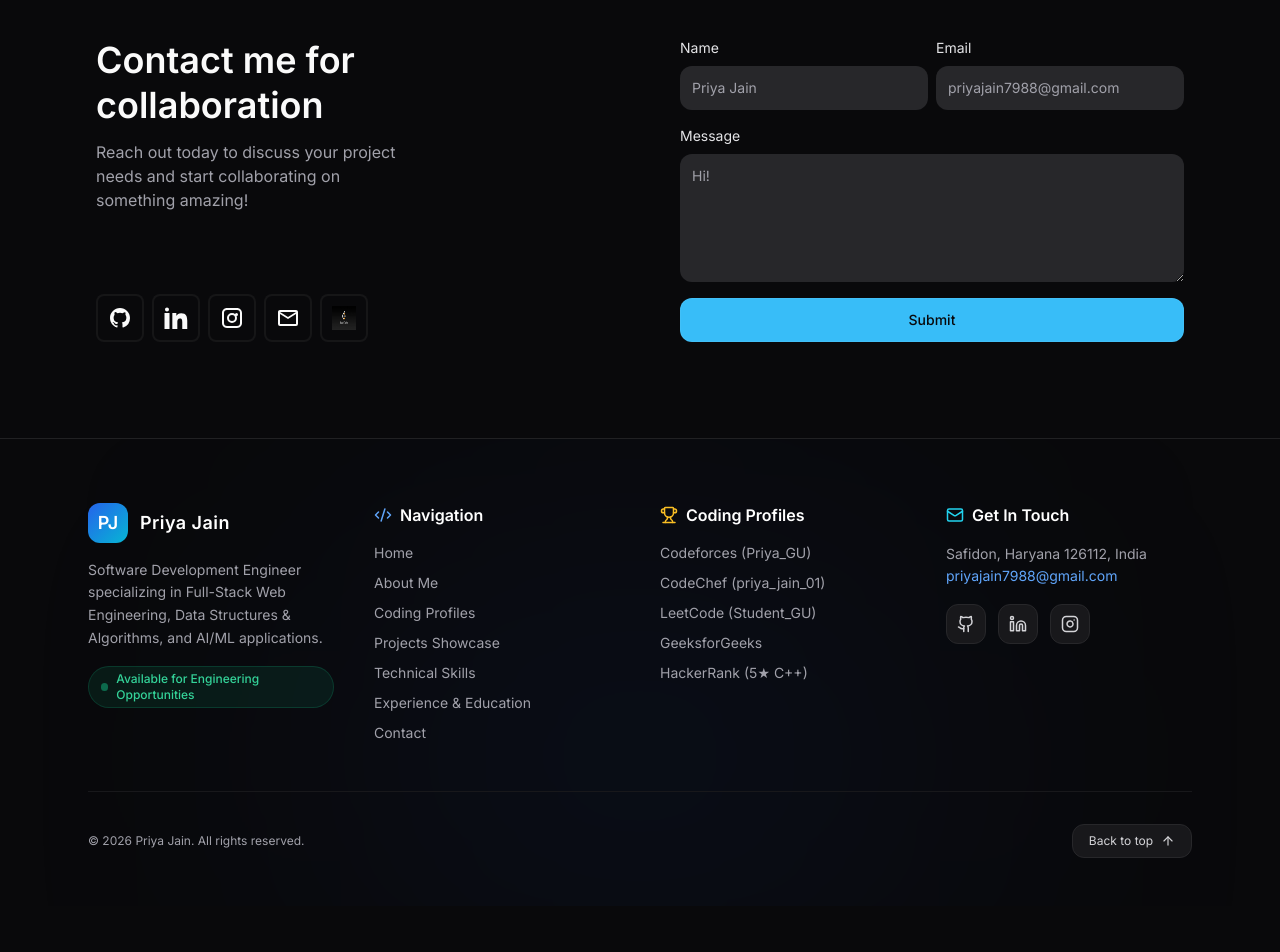
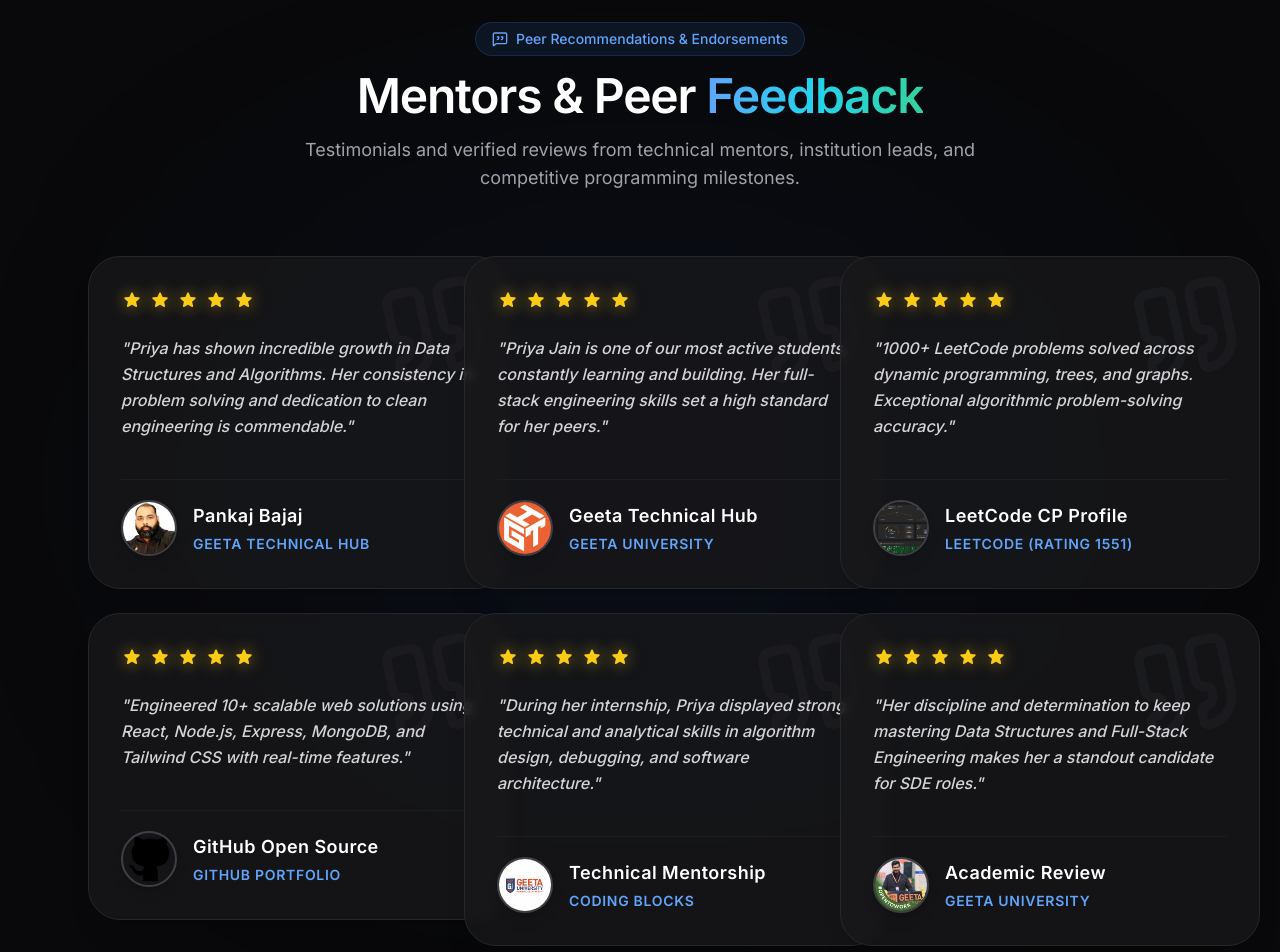
Before and after one commit to PJain7988/Portfolio, a React (Vite) app: page / in a window 1280 px wide. Shown: the part 9580-10532 px from the top of the page. Before the commit the page ends 10486 px from the top, so only its background shows below. Built offline with nearby package versions, Linux system fonts and the light colour scheme; no server answers.

Commit message:
Add testimonials review cards grid and engineering principles cards

```diff
--- a/src/components/Review.jsx
+++ b/src/components/Review.jsx
@@ -1,15 +1,12 @@
 import React from 'react';
 import ReviewCard from './ReviewCard';
-import gsap from 'gsap';
-import { ScrollTrigger } from 'gsap/ScrollTrigger';
-import { useGSAP } from '@gsap/react';
-
-gsap.registerPlugin(ScrollTrigger);
+import { motion } from 'framer-motion';
+import { MessageSquareQuote, Star } from 'lucide-react';
 
 const reviews = [
   {
     content:
-      'Priya has shown incredible growth in Data Structures and Algorithms. Her consistency in the 100DaysOfCode challenge is commendable.',
+      'Priya has shown incredible growth in Data Structures and Algorithms. Her consistency in problem solving and dedication to clean engineering is commendable.',
     name: 'Pankaj Bajaj',
     imgSrc: '/images/pankaj-bajaj.jpeg',
     company: 'Geeta Technical Hub',
@@ -17,40 +14,40 @@ const reviews = [
   },
   {
     content:
-      'Priya Jain is one of our most active students, constantly learning and building. Her dedication and skills are a great example for others.',
+      'Priya Jain is one of our most active students, constantly learning and building. Her full-stack engineering skills set a high standard for her peers.',
     name: 'Geeta Technical Hub',
     imgSrc: '/images/GTH.jpeg',
     company: 'Geeta University',
-    rating: 4,
-  },
-  {
-    content:
-      'Solved 500+ LeetCode problems across all levels. Excellent understanding of recursion, trees, dynamic programming, and problem-solving.',
-    name: 'LeetCode Journey',
-    imgSrc: '/images/leetcode.jpeg',
-    company: 'LeetCode',
     rating: 5,
   },
   {
     content:
-      'Created 10+ high-quality projects using C++, JavaScript, React, HTML, and CSS including a portfolio, e-commerce UI, and task tracker.',
-    name: 'Projects Showcase',
-    imgSrc: '/images/git.png',
-    company: 'GitHub',
-    rating: 4,
+      '1000+ LeetCode problems solved across dynamic programming, trees, and graphs. Exceptional algorithmic problem-solving accuracy.',
+    name: 'LeetCode CP Profile',
+    imgSrc: '/images/leetcodeprofile.jpg',
+    company: 'LeetCode (Rating 1551)',
+    rating: 5,
   },
   {
     content:
-      'During her internship, Priya displayed strong technical and analytical skills in C++, debugging, and problem-solving on real-world tasks.',
-    name: 'Internship Review',
-    imgSrc: '/images/GU.jpeg',
-    company: 'Coding Blocks',
-    rating: 4,
+      'Engineered 10+ scalable web solutions using React, Node.js, Express, MongoDB, and Tailwind CSS with real-time features.',
+    name: 'GitHub Open Source',
+    imgSrc: '/images/git.png',
+    company: 'GitHub Portfolio',
+    rating: 5,
   },
   {
     content:
-      'Her discipline and determination to keep up with DSA and Web Development is what makes her stand out among her peers.',
-    name: 'Mentor Feedback',
+      'During her internship, Priya displayed strong technical and analytical skills in algorithm design, debugging, and software architecture.',
+    name: 'Technical Mentorship',
+    imgSrc: '/images/GU.jpeg',
+    company: 'Coding Blocks',
+    rating: 5,
+  },
+  {
+    content:
+      'Her discipline and determination to keep mastering Data Structures and Full-Stack Engineering makes her a standout candidate for SDE roles.',
+    name: 'Academic Review',
     imgSrc: '/images/aakash.jpeg',
     company: 'Geeta University',
     rating: 5,
@@ -58,36 +55,54 @@ const reviews = [
 ];
 
 const Review = () => {
-  useGSAP(() => {
-    gsap.to('.scrub-slide', {
-      x: '-1000',
-      scrollTrigger: {
-        trigger: '.scrub-slide',
-        start: '-200% 80%',
-        end: '400% 80%',
-        scrub: true,
-      },
-    });
-  }, []);
+  return (
+    <section id="reviews" className="py-20 bg-zinc-950 relative overflow-hidden">
+      {/* Background glow */}
+      <div className="absolute top-1/2 left-1/2 -translate-x-1/2 -translate-y-1/2 w-[700px] h-[350px] bg-blue-600/10 rounded-full blur-[160px] pointer-events-none"></div>
 
-  return (
-    <section id="reviews" className="section overflow-hidden py-20 bg-[#111]">
-      <div className="container max-w-7xl mx-auto px-6">
-        <h2 className="text-3xl md:text-5xl font-bold text-center mb-16 text-white reveal-up">
-          What <span className="text-transparent bg-clip-text bg-gradient-to-r from-blue-400 to-cyan-400">Others Say</span>
+      <div className="max-w-6xl mx-auto px-6 relative z-10">
+
+        {/* Section Header */}
+        <motion.div
+          initial={{ opacity: 0, y: 20 }}
+          whileInView={{ opacity: 1, y: 0 }}
+          viewport={{ once: true }}
+          transition={{ duration: 0.6 }}
+          className="text-center max-w-3xl mx-auto mb-16"
+        >
+          <div className="inline-flex items-center gap-2 px-4 py-1.5 rounded-full bg-blue-500/10 border border-blue-500/20 text-blue-400 text-sm font-medium mb-4">
+            <MessageSquareQuote size={16} />
+            <span>Peer Recommendations & Endorsements</span>
+          </div>
+          <h2 className="text-3xl md:text-5xl font-black text-white tracking-tight mb-4">
+            Mentors & Peer <span className="text-transparent bg-clip-text bg-gradient-to-r from-blue-400 via-cyan-400 to-emerald-400">Feedback</span>
           </h2>
-        <div className="scrub-slide flex gap-8 w-fit flex-nowrap px-2 pb-10">
+          <p className="text-zinc-400 text-base md:text-lg">
+            Testimonials and verified reviews from technical mentors, institution leads, and competitive programming milestones.
+          </p>
+        </motion.div>
+
+        {/* Reviews Grid */}
+        <div className="grid md:grid-cols-2 lg:grid-cols-3 gap-6">
           {reviews.map(({ content, name, imgSrc, company, rating }, key) => (
+            <motion.div
+              key={key}
+              initial={{ opacity: 0, y: 20 }}
+              whileInView={{ opacity: 1, y: 0 }}
+              viewport={{ once: true }}
+              transition={{ duration: 0.5, delay: key * 0.08 }}
+            >
               <ReviewCard
-              key={key}
                 name={name}
                 imgSrc={imgSrc}
                 company={company}
                 content={content}
                 rating={rating}
               />
+            </motion.div>
           ))}
         </div>
+
       </div>
     </section>
   );
--- a/src/pages/HomePage.jsx
+++ b/src/pages/HomePage.jsx
@@ -4,6 +4,7 @@ import About from "../components/About";
 import Project from "../components/Project";
 import Skill from "../components/Skill";
 import CodingAchievements from "../components/CodingAchievements";
+import Review from "../components/Review";
 import Contact from "../components/Contact";
 import Education from "../components/Education";
 import Internship from "../components/Internship";
@@ -18,6 +19,7 @@ const HomePage = () => {
             <Skill />
             <Internship />
             <Education />
+            <Review />
             <Contact />
         </main>
     );
--- a/src/pages/SkillsPage.jsx
+++ b/src/pages/SkillsPage.jsx
@@ -1,18 +1,17 @@
-import React, { useState } from "react";
-import Skill from "../components/Skill";
+import React from "react";
 import SkillCard from "../components/SkillCard";
 import { motion } from "framer-motion";
-import { Cpu, Terminal, Globe, Brain, Database, Wrench } from "lucide-react";
+import { Cpu, Terminal, Globe, Brain, Database, Wrench, ShieldCheck, Code2, Zap, Layers } from "lucide-react";
 
 const skillCategories = [
   {
     title: "Programming Languages",
     icon: <Terminal className="text-blue-400" size={20} />,
     items: [
-      { imgSrc: '/images/cpp.png', label: 'C++', desc: 'Primary Competitive Language' },
+      { imgSrc: '/images/cpp.png', label: 'C++', desc: 'Primary Competitive Language (5★ HackerRank)' },
       { imgSrc: '/images/java.png', label: 'Java', desc: 'Object-Oriented Programming' },
-      { imgSrc: '/images/python.png', label: 'Python', desc: 'AI/ML & Automation' },
-      { imgSrc: '/images/javascript.svg', label: 'JavaScript (ES6+)', desc: 'Web & Async Logic' },
+      { imgSrc: '/images/python.png', label: 'Python', desc: 'AI/ML & Data Analysis' },
+      { imgSrc: '/images/javascript.svg', label: 'JavaScript (ES6+)', desc: 'Async & Frontend Logic' },
       { imgSrc: '/images/sql.png', label: 'SQL', desc: 'Relational Database Queries' }
     ]
   },
@@ -20,48 +19,71 @@ const skillCategories = [
     title: "Web Engineering & Frameworks",
     icon: <Globe className="text-cyan-400" size={20} />,
     items: [
-      { imgSrc: '/images/react.svg', label: 'React.js', desc: 'Frontend UI Components' },
-      { imgSrc: '/images/nodejs.svg', label: 'Node.js', desc: 'Backend Runtime' },
-      { imgSrc: '/images/expressjs.svg', label: 'Express.js', desc: 'RESTful Server APIs' },
-      { imgSrc: '/images/mongodb.svg', label: 'MongoDB', desc: 'NoSQL Cloud Database' },
-      { imgSrc: '/images/tailwindcss.svg', label: 'Tailwind CSS', desc: 'Modern Styling' },
-      { imgSrc: '/images/html5.png', label: 'HTML5', desc: 'Semantic Structure' },
-      { imgSrc: '/images/css3.svg', label: 'CSS3', desc: 'Responsive Design' },
-      { imgSrc: '/images/bootstrap.png', label: 'Bootstrap', desc: 'UI Framework' }
+      { imgSrc: '/images/react.svg', label: 'React.js', desc: 'Frontend Component Architecture' },
+      { imgSrc: '/images/nodejs.svg', label: 'Node.js', desc: 'Backend Event-Driven Runtime' },
+      { imgSrc: '/images/expressjs.svg', label: 'Express.js', desc: 'RESTful Server Middleware' },
+      { imgSrc: '/images/mongodb.svg', label: 'MongoDB', desc: 'NoSQL Document Store' },
+      { imgSrc: '/images/tailwindcss.svg', label: 'Tailwind CSS', desc: 'Modern Utility Styling' },
+      { imgSrc: '/images/html5.png', label: 'HTML5', desc: 'Semantic Structure & Accessibility' },
+      { imgSrc: '/images/css3.svg', label: 'CSS3', desc: 'Flexbox, Grid & Animations' },
+      { imgSrc: '/images/bootstrap.png', label: 'Bootstrap', desc: 'Responsive Grid UI' }
     ]
   },
   {
     title: "AI, ML & Data Science",
     icon: <Brain className="text-emerald-400" size={20} />,
     items: [
-      { imgSrc: '/images/ai-icon.svg', label: 'Machine Learning', desc: 'Predictive Modeling' },
-      { imgSrc: '/images/ai-icon.svg', label: 'NLP', desc: 'Text Analysis' },
-      { imgSrc: '/images/ai-icon.svg', label: 'Computer Vision', desc: 'Image Processing' },
-      { imgSrc: 'https://cdn.jsdelivr.net/gh/devicons/devicon@latest/icons/numpy/numpy-original.svg', label: 'NumPy', desc: 'Numerical Computing' },
+      { imgSrc: '/images/ai-icon.svg', label: 'Machine Learning', desc: 'Classification & Regression Models' },
+      { imgSrc: '/images/ai-icon.svg', label: 'NLP', desc: 'Text Processing & Intent Parsing' },
+      { imgSrc: '/images/ai-icon.svg', label: 'Computer Vision', desc: 'Image Feature Extraction' },
+      { imgSrc: 'https://cdn.jsdelivr.net/gh/devicons/devicon@latest/icons/numpy/numpy-original.svg', label: 'NumPy', desc: 'Matrix Operations' },
       { imgSrc: 'https://cdn.jsdelivr.net/gh/devicons/devicon@latest/icons/pandas/pandas-original.svg', label: 'Pandas', desc: 'Data Wrangling' },
-      { imgSrc: 'https://upload.wikimedia.org/wikipedia/commons/0/05/Scikit_learn_logo_small.svg', label: 'Scikit-learn', desc: 'ML Algorithms' }
+      { imgSrc: 'https://upload.wikimedia.org/wikipedia/commons/0/05/Scikit_learn_logo_small.svg', label: 'Scikit-learn', desc: 'Predictive Algorithms' }
     ]
   },
   {
     title: "Core Computer Science",
     icon: <Database className="text-amber-400" size={20} />,
     items: [
-      { imgSrc: '/images/dsa.png', label: 'Data Structures & Algorithms', desc: '1000+ Problems Solved' },
-      { imgSrc: '/images/cs-icon.svg', label: 'OOPs', desc: 'Design Patterns' },
-      { imgSrc: '/images/cs-icon.svg', label: 'Operating Systems', desc: 'Process & Memory' },
-      { imgSrc: '/images/cs-icon.svg', label: 'DBMS', desc: 'Relational Database Schema' },
-      { imgSrc: '/images/cs-icon.svg', label: 'Computer Networks', desc: 'Protocols & Architecture' }
+      { imgSrc: '/images/dsa.png', label: 'Data Structures & Algorithms', desc: '1000+ LeetCode Problems Solved' },
+      { imgSrc: '/images/cs-icon.svg', label: 'OOPs', desc: 'Inheritance, Polymorphism & Abstraction' },
+      { imgSrc: '/images/cs-icon.svg', label: 'Operating Systems', desc: 'Process Control & Memory Sync' },
+      { imgSrc: '/images/cs-icon.svg', label: 'DBMS', desc: 'Relational Schemas & Normalization' },
+      { imgSrc: '/images/cs-icon.svg', label: 'Computer Networks', desc: 'TCP/IP, HTTP/HTTPS Protocols' }
     ]
   },
   {
     title: "Developer Tools & Environment",
     icon: <Wrench className="text-purple-400" size={20} />,
     items: [
-      { imgSrc: '/images/git.png', label: 'Git & GitHub', desc: 'Version Control' },
-      { imgSrc: 'https://cdn.jsdelivr.net/gh/devicons/devicon@latest/icons/vscode/vscode-original.svg', label: 'VS Code', desc: 'Primary IDE' },
-      { imgSrc: 'https://cdn.jsdelivr.net/gh/devicons/devicon@latest/icons/postman/postman-original.svg', label: 'Postman', desc: 'API Testing' },
-      { imgSrc: 'https://cdn.jsdelivr.net/gh/devicons/devicon@latest/icons/oracle/oracle-original.svg', label: 'Oracle SQL', desc: 'Database Enterprise' }
+      { imgSrc: '/images/git.png', label: 'Git & GitHub', desc: 'Branching, PRs & Version Control' },
+      { imgSrc: 'https://cdn.jsdelivr.net/gh/devicons/devicon@latest/icons/vscode/vscode-original.svg', label: 'VS Code', desc: 'Primary Development IDE' },
+      { imgSrc: 'https://cdn.jsdelivr.net/gh/devicons/devicon@latest/icons/postman/postman-original.svg', label: 'Postman', desc: 'API Endpoint Testing' },
+      { imgSrc: 'https://cdn.jsdelivr.net/gh/devicons/devicon@latest/icons/oracle/oracle-original.svg', label: 'Oracle SQL', desc: 'Enterprise Database Querying' }
     ]
+  }
+];
+
+const principles = [
+  {
+    icon: <Code2 className="text-blue-400" size={24} />,
+    title: "Clean Code Architecture",
+    description: "Writing maintainable, modular, and well-documented code adhering to industry design patterns."
+  },
+  {
+    icon: <Zap className="text-amber-400" size={24} />,
+    title: "Algorithmic Efficiency",
+    description: "Optimizing time and space complexity ($O(N \\log N)$, $O(N)$) for maximum computational performance."
+  },
+  {
+    icon: <Layers className="text-cyan-400" size={24} />,
+    title: "Scalable Full-Stack Design",
+    description: "Building robust MERN applications with secure REST APIs, JWT authentication, and responsive UIs."
+  },
+  {
+    icon: <ShieldCheck className="text-emerald-400" size={24} />,
+    title: "Continuous Learning",
+    description: "Consistently competing in contests on Codeforces, CodeChef, and LeetCode to sharpen problem solving."
   }
 ];
 
@@ -79,15 +101,35 @@ const SkillsPage = () => {
         >
           <div className="inline-flex items-center gap-2 px-4 py-1.5 rounded-full bg-blue-500/10 border border-blue-500/20 text-blue-400 text-sm font-medium mb-4">
             <Cpu size={16} />
-            <span>Technical Expertise Matrix</span>
+            <span>Technical Stack & Core Domain Competencies</span>
           </div>
           <h1 className="text-4xl md:text-6xl font-black tracking-tight mb-4">
-            Skills & <span className="text-transparent bg-clip-text bg-gradient-to-r from-blue-400 via-cyan-400 to-emerald-400">Tech Stack</span>
+            Skills & <span className="text-transparent bg-clip-text bg-gradient-to-r from-blue-400 via-cyan-400 to-emerald-400">Tech Matrix</span>
           </h1>
           <p className="text-zinc-400 text-base md:text-lg">
-            Languages, frameworks, database systems, and core computer science domains I work with daily.
+            Languages, frameworks, database systems, AI tools, and core computer science concepts I utilize to build software.
           </p>
         </motion.div>
+
+        {/* Engineering Philosophy Cards */}
+        <div className="grid md:grid-cols-2 lg:grid-cols-4 gap-6 mb-16">
+          {principles.map((item, idx) => (
+            <motion.div
+              key={idx}
+              initial={{ opacity: 0, y: 20 }}
+              whileInView={{ opacity: 1, y: 0 }}
+              viewport={{ once: true }}
+              transition={{ duration: 0.5, delay: idx * 0.1 }}
+              className="p-6 bg-zinc-900/80 border border-zinc-800 rounded-3xl backdrop-blur-xl hover:border-blue-500/40 transition-colors"
+            >
+              <div className="p-3 rounded-2xl bg-zinc-950 border border-zinc-800 w-fit mb-4">
+                {item.icon}
+              </div>
+              <h3 className="text-lg font-bold text-white mb-2">{item.title}</h3>
+              <p className="text-zinc-400 text-xs leading-relaxed">{item.description}</p>
+            </motion.div>
+          ))}
+        </div>
 
         {/* Skill Category Sections */}
         <div className="space-y-12">
```
Lines whose indentation alone changed are shown as unchanged.
